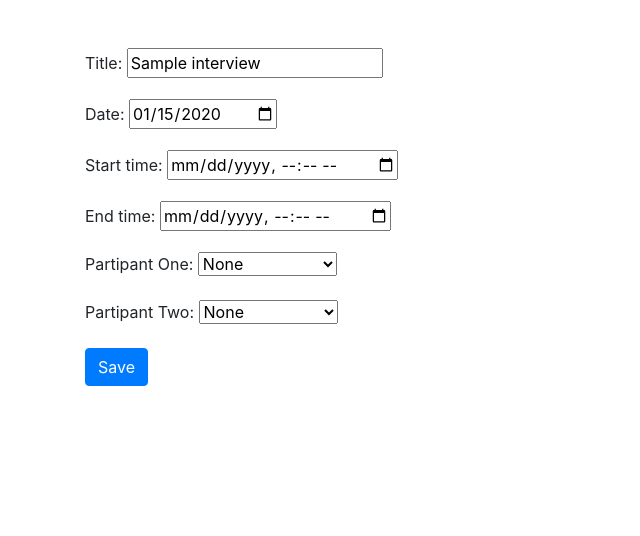
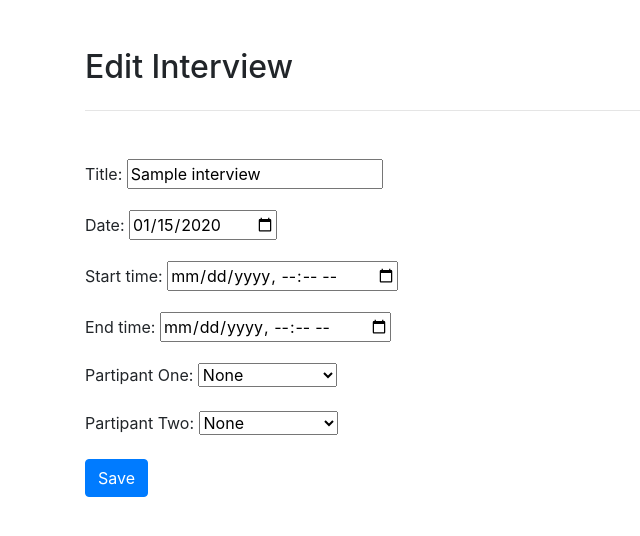
Before and after one commit to jaskaranbhatia/Interview-Creation-Portal, a Django app: a page that uses InterviewPortal/Interviews/templates/interviews/edit_interview.html in a window 1280 px wide. Shown: the part 56-592 px from the top of the page, without its empty margins (0-640 px from the left). Run offline with Django 3.2, Linux system fonts and the light colour scheme; a user stored in the database is signed in; data comes from the database, SQL or seed files in the repository; both versions use the stored data as it was after the commit; tables that the repository leaves empty hold one stand-in row (values such as "Sample post"); some libraries are stand-ins or nearby versions.

```diff
--- a/InterviewPortal/Interviews/templates/interviews/edit_interview.html
+++ b/InterviewPortal/Interviews/templates/interviews/edit_interview.html
@@ -1,5 +1,11 @@
 {% extends "interviews/base.html" %}
 {% block content %}
+<div class="row mt-5">
+    <div class="col-md-5">
+        <h2>Edit Interview</h2>
+    </div>
+</div>
+<hr>
 <div class="row mt-5">
     <div class="col-md-5">
         {% if error %}
--- a/InterviewPortal/Interviews/views.py
+++ b/InterviewPortal/Interviews/views.py
@@ -131,7 +131,8 @@ def edit_interview(request, interview_name):
         return render(request , 'interviews/edit_interview.html', { 'form':form, 'participant': iparticipants, 'participants': participants} )
     else:
         try:
-            form = InterviewForm(request.POST)
+            instance = Interview.objects.get(title = interview_name)
+            form = InterviewForm(request.POST, instance = instance)
             paritipant_one = request.POST['participant_one']
             paritipant_two = request.POST['participant_two']
             if(paritipant_one != "None" and paritipant_two != "None" and (paritipant_one == paritipant_two)):
@@ -158,8 +159,7 @@ def edit_interview(request, interview_name):
                             participants = Participant.objects.all()
                             return render(request, 'interviews/createInterview.html', {'form':InterviewForm(), 'error':'Participant Two already has interview in this time slot','participants' : participants})
 
-
-                newInterview.save()
+                form.save(commit=False)
                 newInterviewParticipants = InterviewParticipants(interview = newInterview, candidate_one = participant_one_instance, candidate_two = participant_two_instance)
                 newInterviewParticipants.save()
             elif(paritipant_one != "None" and paritipant_two == "None"):
@@ -173,8 +173,7 @@ def edit_interview(request, interview_name):
                         if newInterview.start_time >= inter.start_time and newInterview.start_time <= inter.end_time:
                             participants = Participant.objects.all()
                             return render(request, 'interviews/createInterview.html', {'form':InterviewForm(), 'error':'Participant One already has interview in this time slot','participants' : participants})
-
-                newInterview.save()
+                form.save(commit=False)
                 newInterviewParticipants = InterviewParticipants(interview = newInterview, candidate_one = participant_one_instance)
                 newInterviewParticipants.save()
             elif(paritipant_one == "None" and paritipant_two != "None"):
@@ -188,12 +187,12 @@ def edit_interview(request, interview_name):
                         if newInterview.start_time >= inter.start_time and newInterview.start_time <= inter.end_time:
                             participants = Participant.objects.all()
                             return render(request, 'interviews/createInterview.html', {'form':InterviewForm(), 'error':'Participant Two already has interview in this time slot','participants' : participants})
-                newInterview.save()
+                form.save(commit=False)
                 newInterviewParticipants = InterviewParticipants(interview = newInterview, candidate_two = participant_two_instance)
                 newInterviewParticipants.save()
             else:
-                newInterview = form.save(commit=False)
-                newInterview.save()
+                newInterview = form.save()
+                form.save()
                 newInterviewParticipants = InterviewParticipants(interview = newInterview)
                 newInterviewParticipants.save()
             return redirect('get_interviews')
```
Also changed, not shown: InterviewPortal/db.sqlite3.
